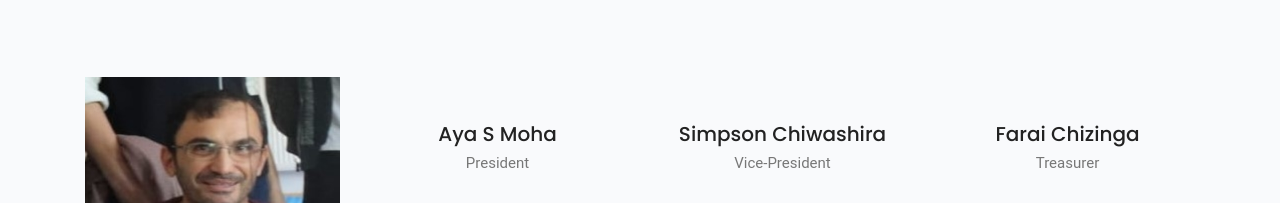
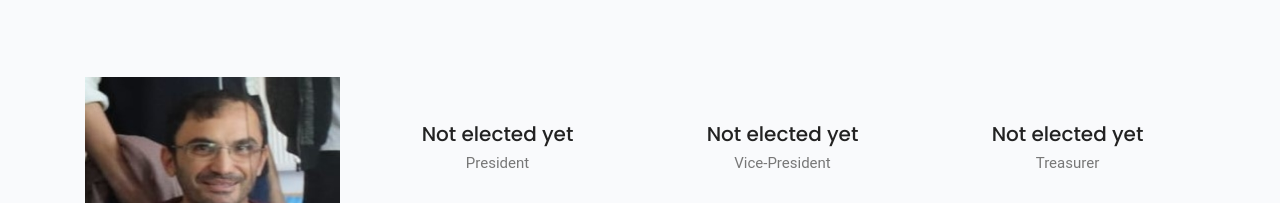
Before and after one commit to neucavingclub/neucavingclub.github.io, a plain HTML site: page about-us.html in a window 1280 px wide. Shown: the part 1685-1888 px from the top of the page. Drawn offline with Linux system fonts and the light colour scheme; some packages are replaced by stand-ins of ours.

Commit message:
Update about-us.html

```diff
--- a/about-us.html
+++ b/about-us.html
@@ -136,7 +136,7 @@
                             <img class="img-fluid" src="img/voluteer/" alt="">
                         </div>
                         <div class="team_name">
-                            <h4>Aya S Moha</h4>
+                            <h4>Not elected yet</h4>
                             <p>President</p>
                             <p class="mt-20">
 
@@ -157,7 +157,7 @@
                             <img class="img-fluid" src="img/voluteer/" alt="">
                         </div>
                         <div class="team_name">
-                            <h4>Simpson Chiwashira</h4>
+                            <h4>Not elected yet</h4>
                             <p>Vice-President</p>
                             <p class="mt-20">
 
@@ -178,7 +178,7 @@
                             <img class="img-fluid" src="img/voluteer/" alt="">
                         </div>
                         <div class="team_name">
-                            <h4>Farai Chizinga</h4>
+                            <h4>Not elected yet</h4>
                             <p>Treasurer</p>
                             <p class="mt-20">
 
```
